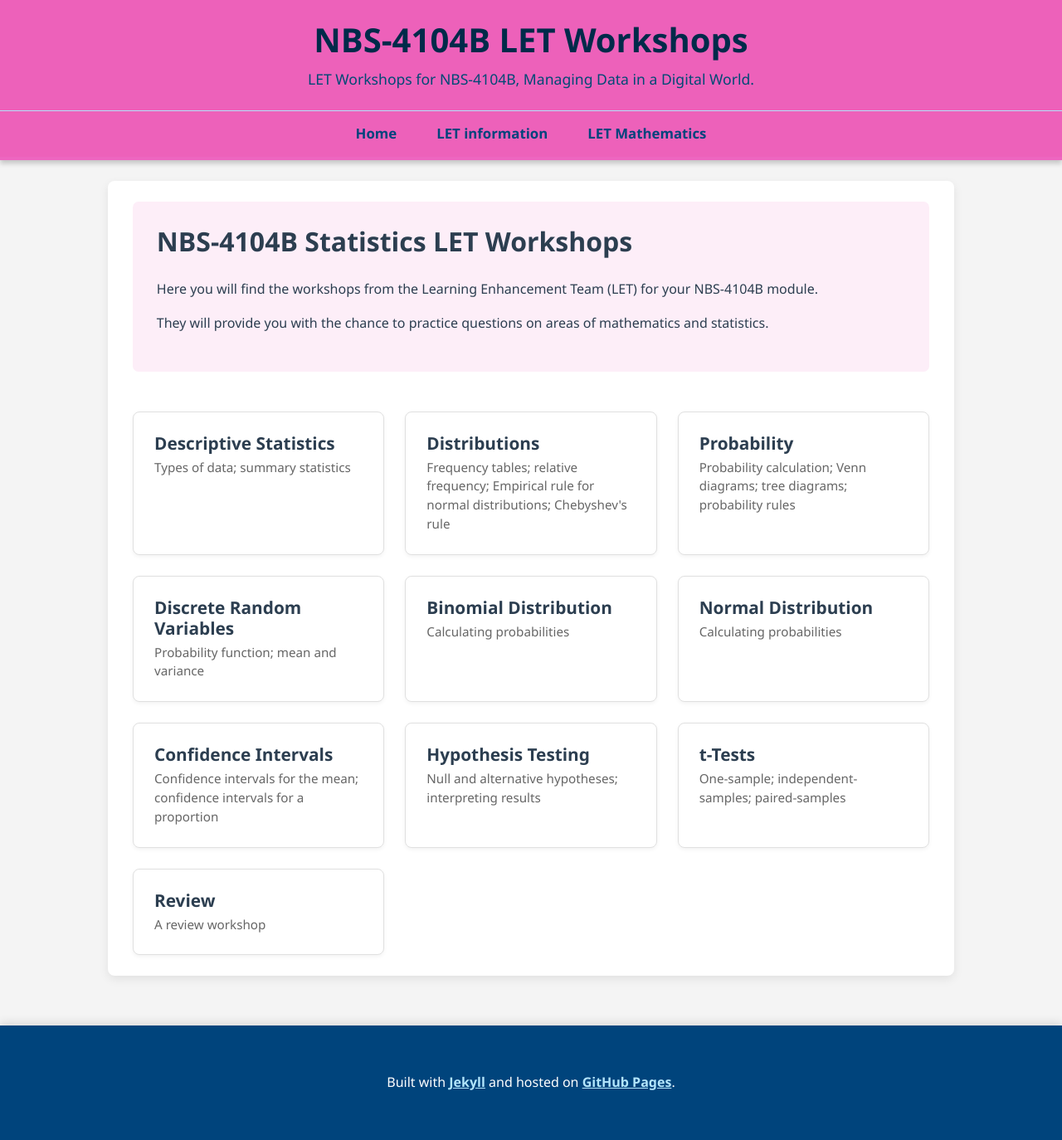
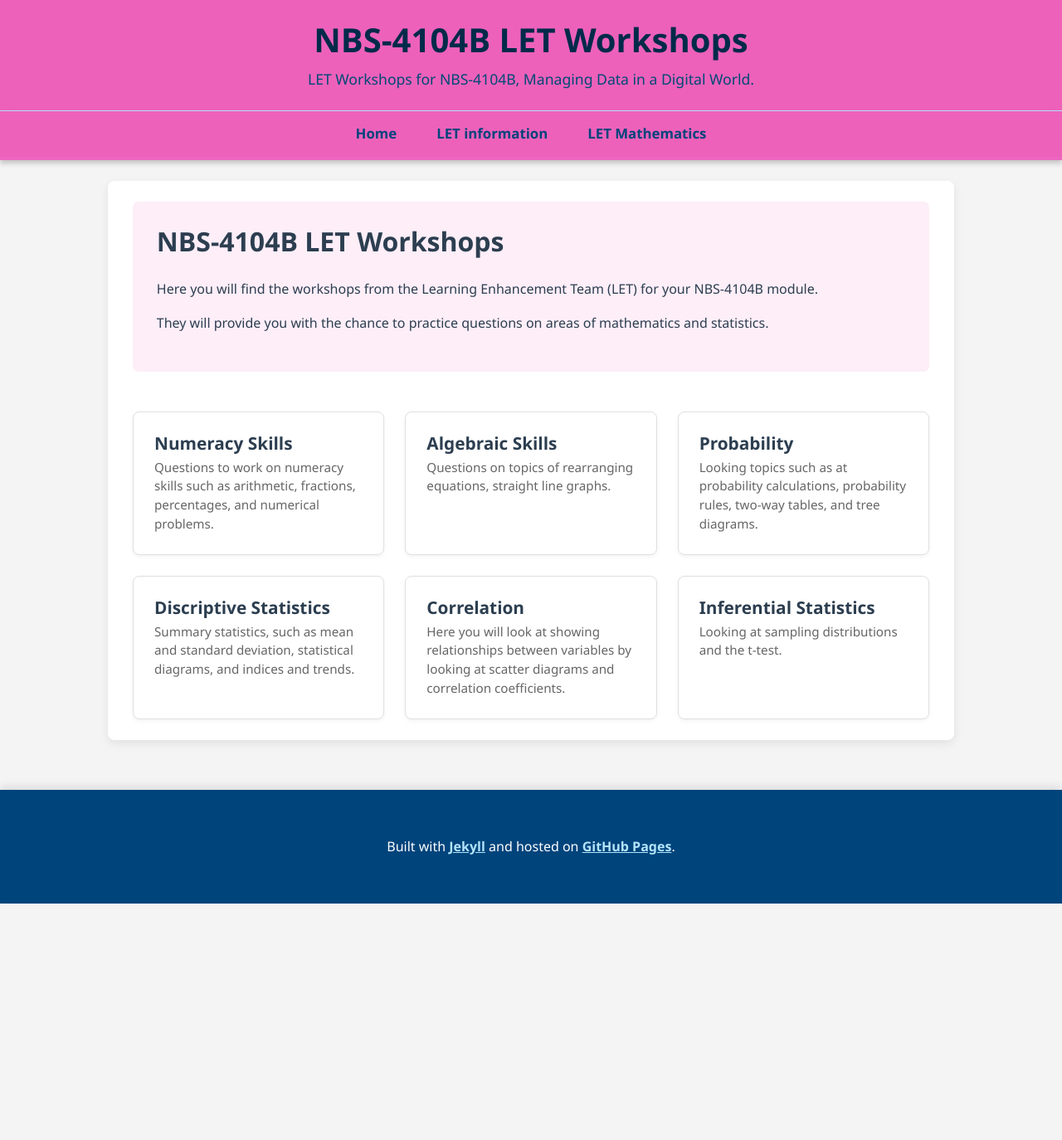
Before and after one commit to probe973/nbs-4104b, a Jekyll site: the page built from index.md, in a window 1280 px wide. Shown: the whole page at 83% size. Built offline with Jekyll 4.4.1, drawn with Linux system fonts in a browser that asks for light colours; after the commit the page ends 1089 px from its top, so only the background shows below that.

Commit message:
Update index.md

```diff
--- a/index.md
+++ b/index.md
@@ -13,20 +13,20 @@ They will provide you with the chance to practice questions on areas of mathemat
 
 <div class="card-menu">
     <!-- Fixed typo in URL and fixed the <p> tags -->
-    <a href="{{ "/descriptive/" | relative_url }}" class="card">
+    <a href="{{ "/numeracy/" | relative_url }}" class="card">
         <div class="card-content">
             <div class="card-text">
-                <h3>Descriptive Statistics</h3>
-                <p>Types of data; summary statistics</p>
+                <h3>Numeracy Skills</h3>
+                <p>Questions to work on numeracy skills such as arithmetic, fractions, percentages, and numerical problems.</p>
             </div>
         </div>
     </a>
 
-    <a href="{{ "/distributions/" | relative_url }}" class="card">
+    <a href="{{ "/algebra/" | relative_url }}" class="card">
         <div class="card-content">
             <div class="card-text">
-                <h3>Distributions</h3>
-                <p>Frequency tables; relative frequency; Empirical rule for normal distributions; Chebyshev's rule</p>
+                <h3>Algebraic Skills</h3>
+                <p>Questions on topics of rearranging equations, straight line graphs.</p>
             </div>
         </div>
     </a>
@@ -35,71 +35,37 @@ They will provide you with the chance to practice questions on areas of mathemat
         <div class="card-content">
             <div class="card-text">
                 <h3>Probability</h3>
-                <p>Probability calculation; Venn diagrams; tree diagrams; probability rules</p>
+                <p>Looking topics such as at probability calculations, probability rules, two-way tables, and tree diagrams.</p>
             </div>
         </div>
     </a>
 
-    <a href="{{ "/drv/" | relative_url }}" class="card">
+    <a href="{{ "/descriptive/" | relative_url }}" class="card">
         <div class="card-content">
             <div class="card-text">
-                <h3>Discrete Random Variables</h3>
-                <p>Probability function; mean and variance</p>
+                <h3>Discriptive Statistics</h3>
+                <p>Summary statistics, such as mean and standard deviation, statistical diagrams, and indices and trends.</p>
             </div>
         </div>
     </a>
 
-    <a href="{{ "/binomial/" | relative_url }}" class="card">
+    <a href="{{ "/correlation/" | relative_url }}" class="card">
         <div class="card-content">
             <div class="card-text">
-                <h3>Binomial Distribution</h3>
-                <p>Calculating probabilities</p>
+                <h3>Correlation</h3>
+                <p>Here you will look at showing relationships between variables by looking at scatter diagrams and correlation coefficients.</p>
             </div>
         </div>
     </a>
 
-    <a href="{{ "/normal/" | relative_url }}" class="card">
+    <a href="{{ "/inferential/" | relative_url }}" class="card">
         <div class="card-content">
             <div class="card-text">
-                <h3>Normal Distribution</h3>
-                <p>Calculating probabilities</p>
+                <h3>Inferential Statistics</h3>
+                <p>Looking at sampling distributions and the t-test.</p>
             </div>
         </div>
     </a>
 
-    <a href="{{ "/confidence/" | relative_url }}" class="card">
-        <div class="card-content">
-            <div class="card-text">
-                <h3>Confidence Intervals</h3>
-                <p>Confidence intervals for the mean; confidence intervals for a proportion</p>
-            </div>
-        </div>
-    </a>
 
-    <a href="{{ "/hypothesis/" | relative_url }}" class="card">
-        <div class="card-content">
-            <div class="card-text">
-                <h3>Hypothesis Testing</h3>
-                <p>Null and alternative hypotheses; interpreting results</p>
-            </div>
-        </div>
-    </a>
-
-    <a href="{{ "/t/" | relative_url }}" class="card">
-        <div class="card-content">
-            <div class="card-text">
-                <h3>t-Tests</h3>
-                <p>One-sample; independent-samples; paired-samples</p>
-            </div>
-        </div>
-    </a>
-
-    <a href="{{ "/review/" | relative_url }}" class="card">
-        <div class="card-content">
-            <div class="card-text">
-                <h3>Review</h3>
-                <p>A review workshop</p>
-            </div>
-        </div>
-    </a>
 </div>
```
Also changed, not shown: other parts of index.md (+1 -1 lines).
